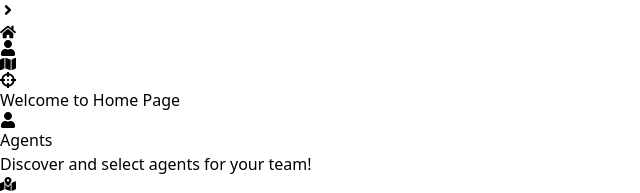
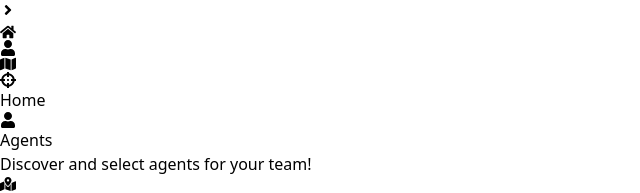
Before and after one commit to Reeyyyh/ValorantDemo, a React (Vite) app: page / in a window 1280 px wide. Shown: the top 193 px of the page, without its empty margins (0-640 px from the left). Built offline with nearby package versions, Linux system fonts and the light colour scheme.

Commit message:
update home

```diff
--- a/src/Pages/Home.jsx
+++ b/src/Pages/Home.jsx
@@ -5,7 +5,7 @@ import { FaCrosshairs } from "react-icons/fa6";
 function Home() {
     return (
         <div className="p-8">
-            <h1 className="text-3xl font-bold text-center mb-12 text-gray-800">Welcome to Home Page</h1>
+            <h1 className="text-3xl font-bold text-center mb-12 text-gray-800">Home</h1>
 
             {/* Cards Container */}
             <div className="grid grid-cols-1 sm:grid-cols-2 lg:grid-cols-3 gap-8">
```
